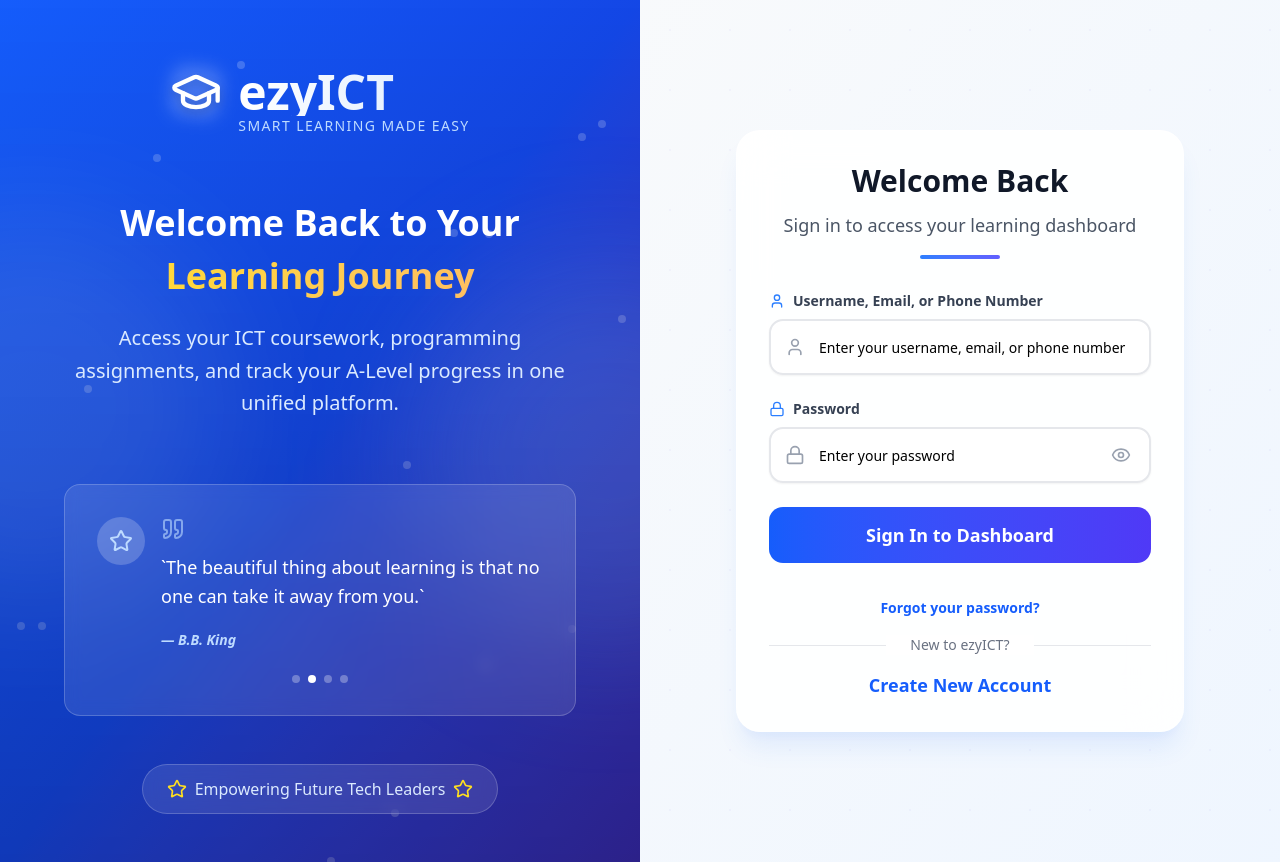
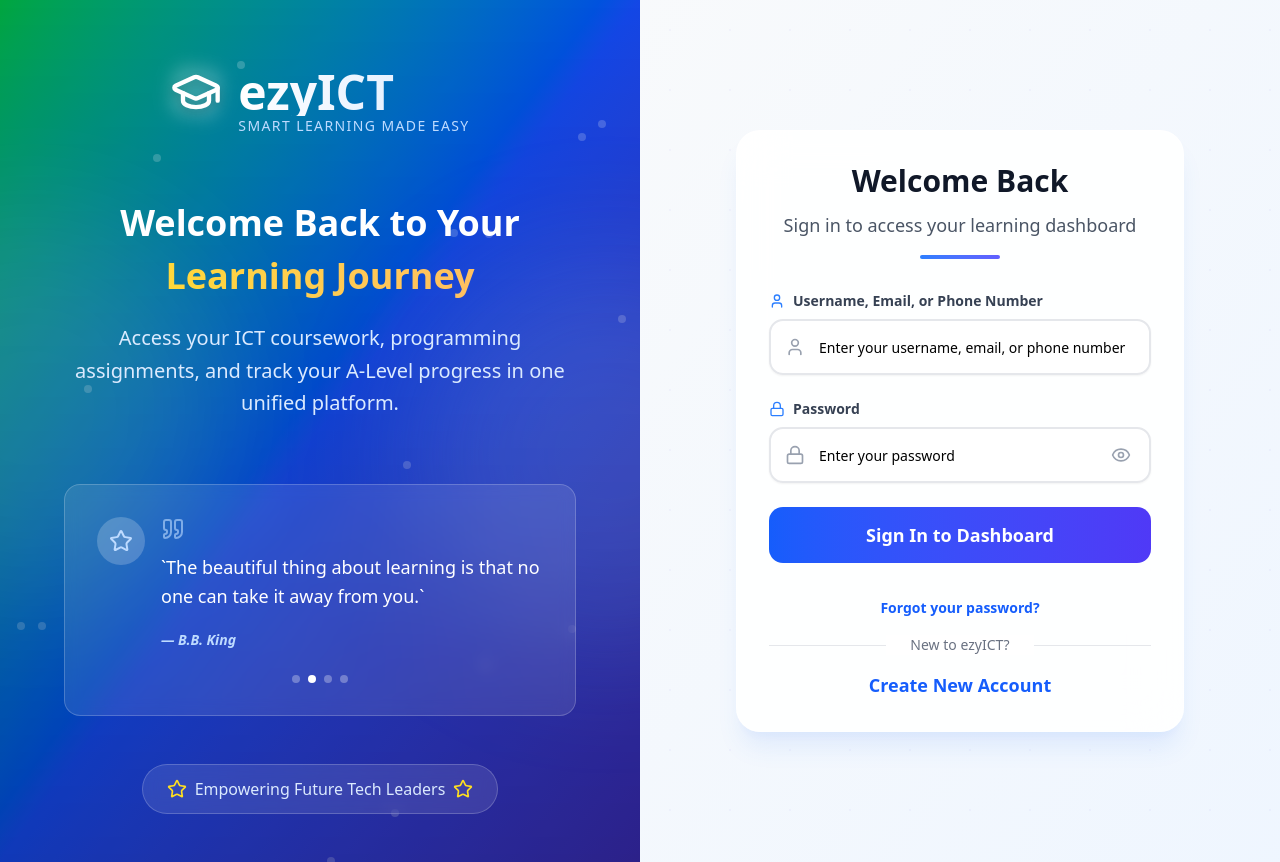
Before and after one commit to Izu99/lms, a Next.js app in the folder client/: page /login in a window 1280 px wide. Built offline with nearby package versions, Linux system fonts and the light colour scheme; no server answers.

Commit message:
change public url clo

```diff
--- a/client/src/app/(auth)/login/page.tsx
+++ b/client/src/app/(auth)/login/page.tsx
@@ -121,7 +121,7 @@
   return (
     <div className="min-h-screen flex">
       {/* Left side - Enhanced Branding with Motivational Content */}
-      <div className="hidden lg:flex lg:w-1/2 bg-gradient-to-br from-blue-600 via-blue-700 to-indigo-800 relative overflow-hidden">
+      <div className="hidden lg:flex lg:w-1/2 bg-gradient-to-br from-green-600 via-blue-700 to-indigo-800 relative overflow-hidden">
         {/* Animated Background Elements */}
         <div className="absolute inset-0">
           <div className="absolute top-1/4 -left-1/4 w-96 h-96 bg-white/10 rounded-full blur-3xl"></div>
```
